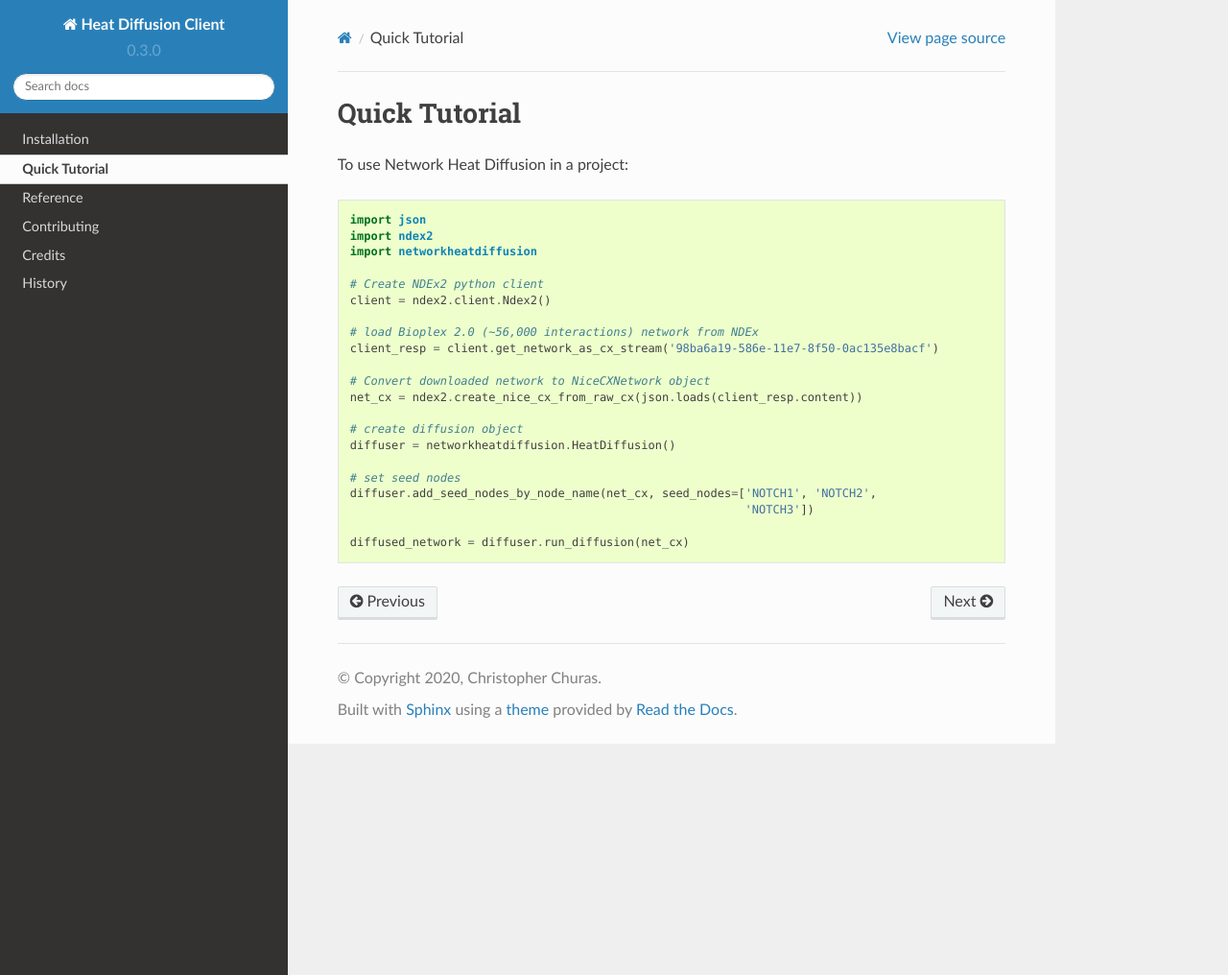
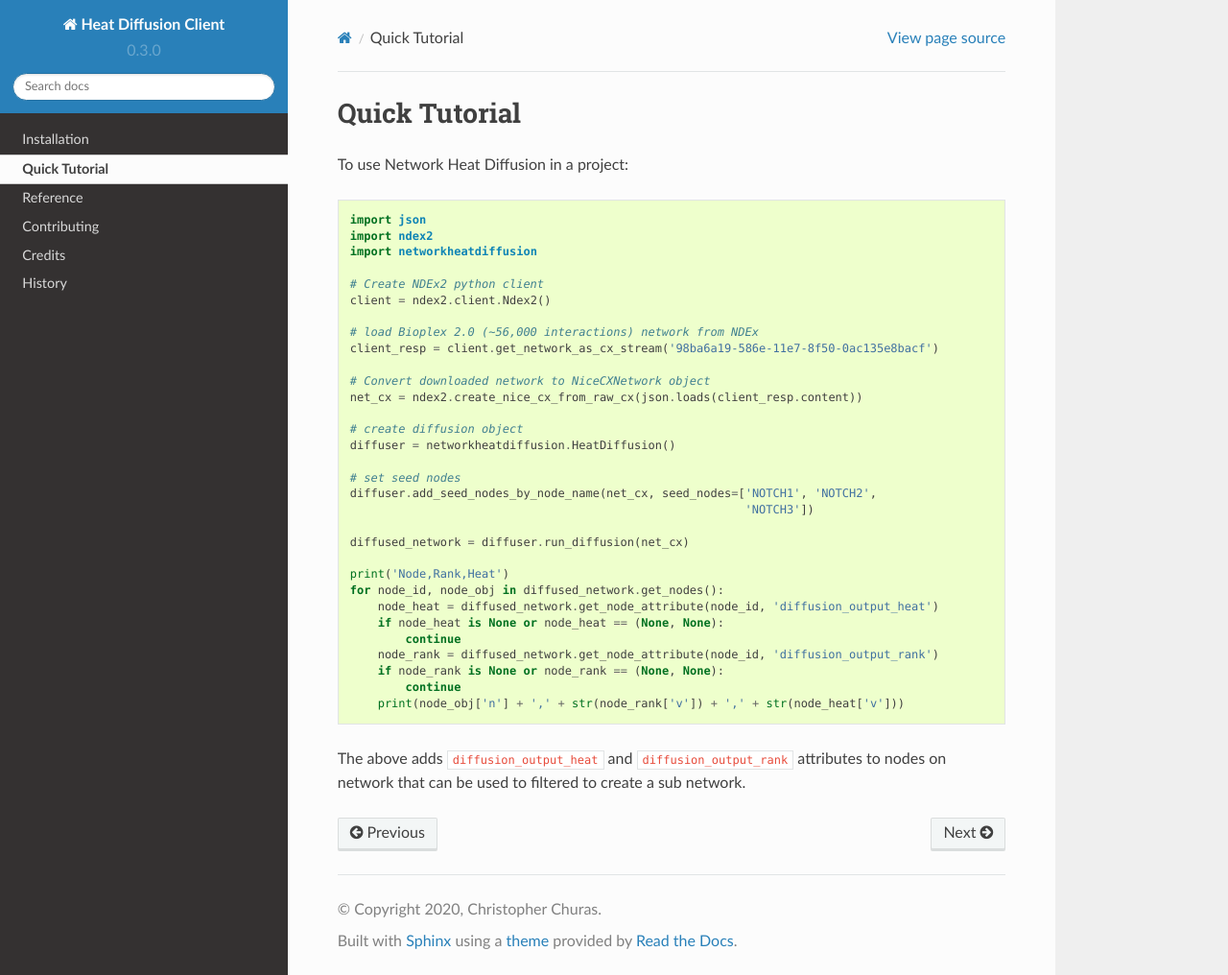
Before and after one commit to idekerlab/networkheatdiffusion, a Sphinx documentation site: the page built from docs/quicktutorial.rst, in a window 1280 px wide and 1016 px high. Shown: the whole window at 96% size. Built offline with Sphinx 7.4.7 and the Read the Docs theme 2.0.0, drawn with Linux system fonts in a browser that asks for light colours.

Commit message:
added lines to output diffusion results on network

```diff
--- a/docs/quicktutorial.rst
+++ b/docs/quicktutorial.rst
@@ -25,3 +25,23 @@ To use Network Heat Diffusion in a project::
                                                              'NOTCH3'])
 
     diffused_network = diffuser.run_diffusion(net_cx)
+
+    print('Node,Rank,Heat')
+    for node_id, node_obj in diffused_network.get_nodes():
+        node_heat = diffused_network.get_node_attribute(node_id, 'diffusion_output_heat')
+        if node_heat is None or node_heat == (None, None):
+            continue
+        node_rank = diffused_network.get_node_attribute(node_id, 'diffusion_output_rank')
+        if node_rank is None or node_rank == (None, None):
+            continue
+        print(node_obj['n'] + ',' + str(node_rank['v']) + ',' + str(node_heat['v']))
+
+
+
+
+
+
+
+
+The above adds ``diffusion_output_heat`` and ``diffusion_output_rank`` attributes to
+nodes on network that can be used to filtered to create a sub network.
```
